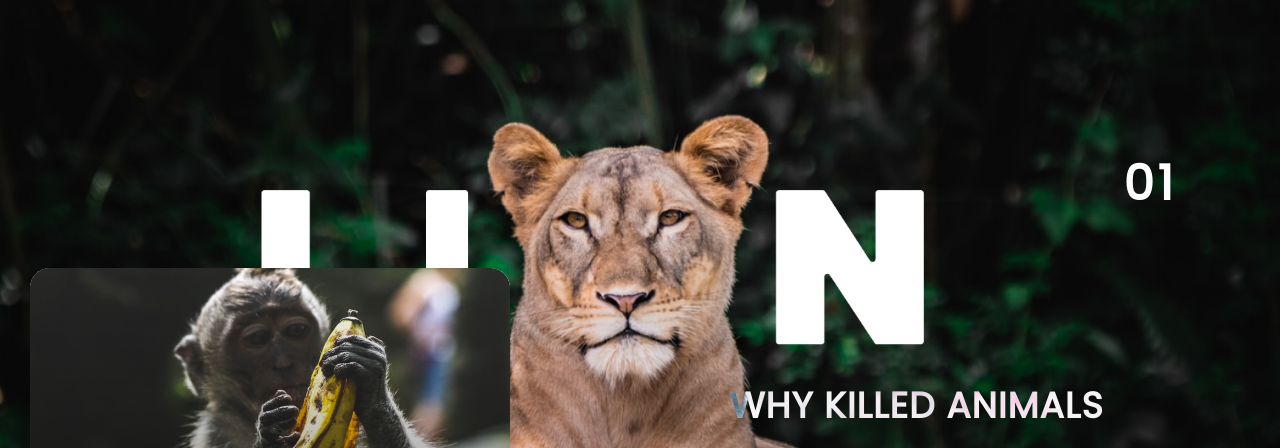
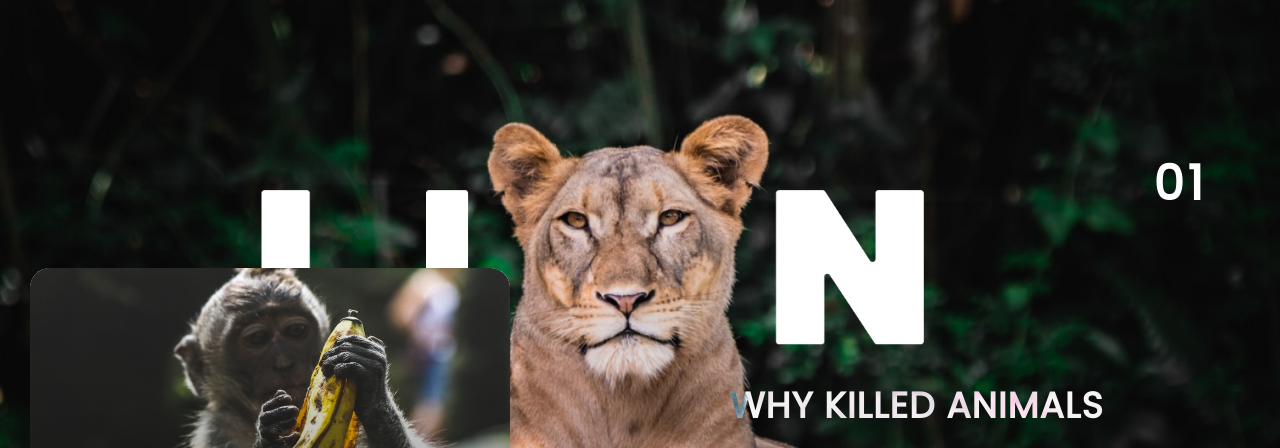
Before and after one commit to bakhtyiar/Nat-Geo-Wild-Promo, a plain HTML site: page index.html in a window 1280 px wide. Shown: the part 112-560 px from the top of the page. Drawn offline with Linux system fonts and the light colour scheme.

Commit message:
fixed padding of numbers in articles slider

```diff
--- a/style.css
+++ b/style.css
@@ -269,7 +269,7 @@ body {
 	flex-direction: column;
 	justify-content: space-between;
 	position: absolute;
-	right: 70px;
+	right: 40px;
 }
 
 .numbers__number {
```
